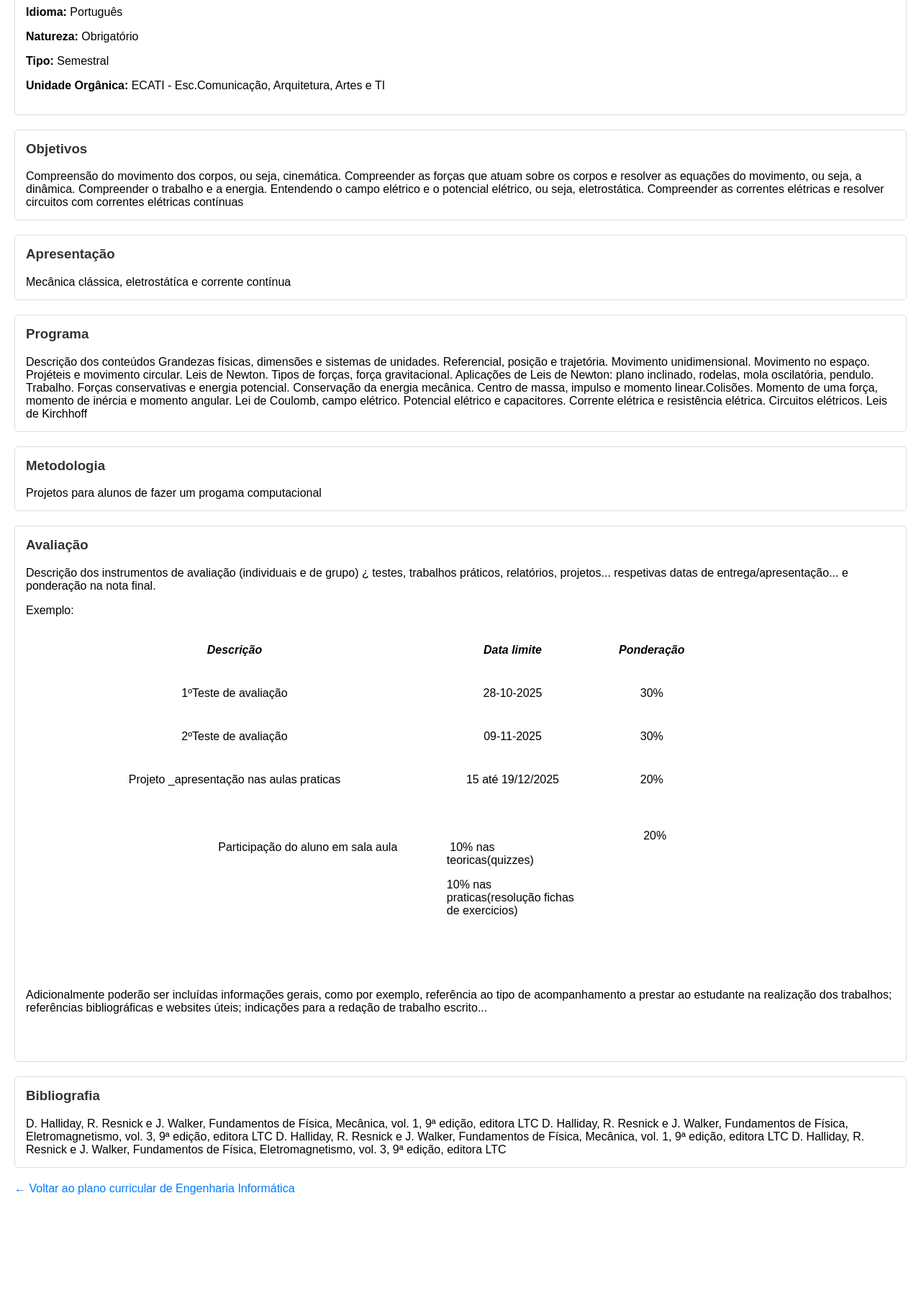
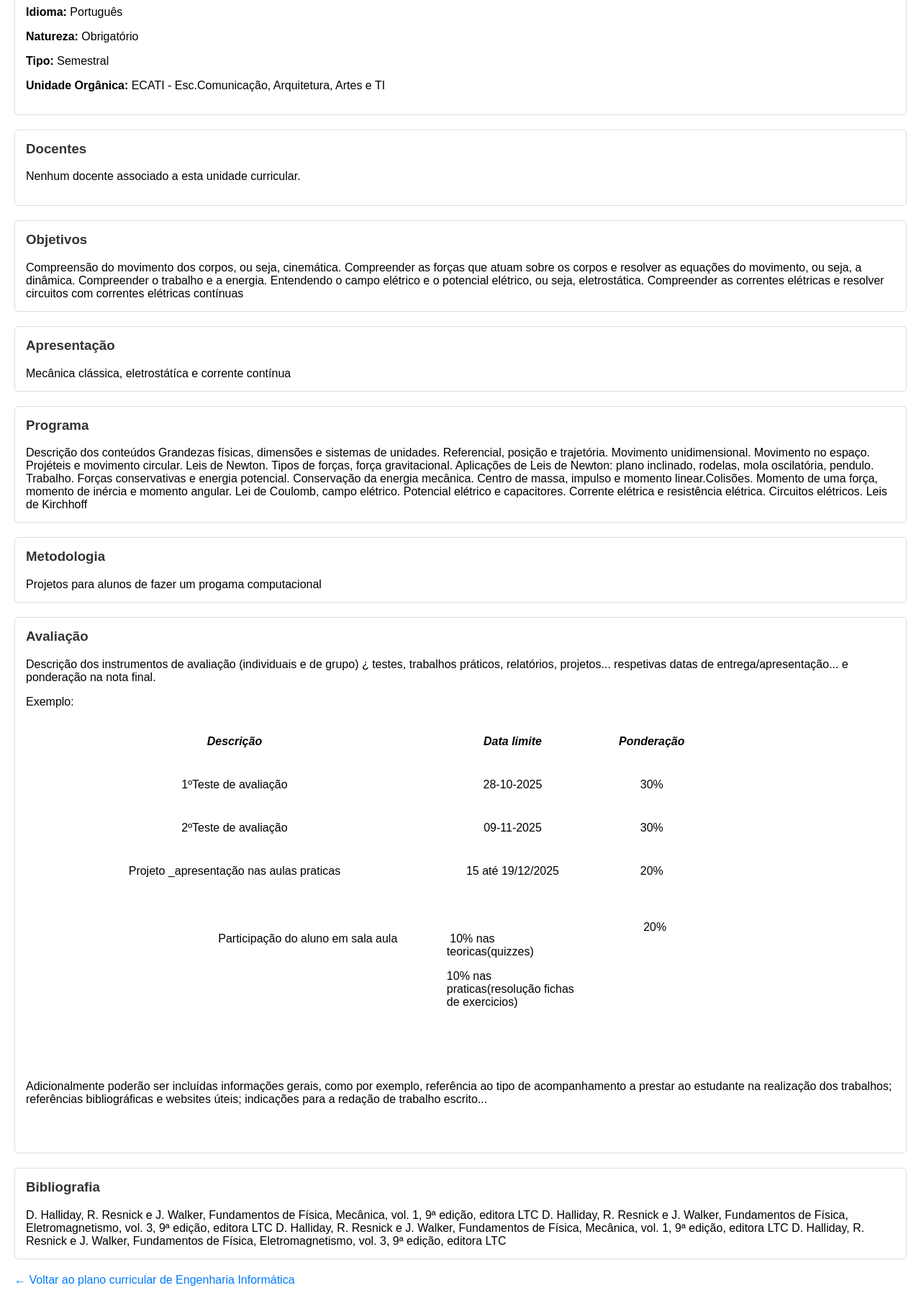
Before and after one commit to iduartemt/a22400561-PW, a Django app: page /uc/63/ in a window 1280 px wide. Shown: the part 265-2072 px from the top of the page at 72% size. Before the commit the page ends 1924 px from the top, so only its background shows below. Run offline with Django 5.2, Linux system fonts and the light colour scheme; data comes from the database, SQL or seed files in the repository; both versions use the stored data as it was after the commit.

Commit message:
feat: implement templates for curricular units listing and detailed view pages

```diff
--- a/portfolio/templates/portfolio/uc_detail.html
+++ b/portfolio/templates/portfolio/uc_detail.html
@@ -25,6 +25,23 @@
         {% if uc.nature %}<p><strong>Natureza:</strong> {{ uc.nature }}</p>{% endif %}
         {% if uc.type %}<p><strong>Tipo:</strong> {{ uc.type }}</p>{% endif %}
         {% if uc.organic_unit %}<p><strong>Unidade Orgânica:</strong> {{ uc.organic_unit }}</p>{% endif %}
+    </div>
+
+    <div class="section">
+        <h3>Docentes</h3>
+        {% if uc.docentes.all %}
+            <ul style="padding-left: 20px; line-height: 1.6;">
+                {% for docente in uc.docentes.all %}
+                    <li>
+                        <strong>{{ docente.nome }}</strong>
+                        {% if docente.degree %}<span style="color: #666;"> ({{ docente.degree }})</span>{% endif %}
+                        {% if docente.email %} - 📧 <a href="mailto:{{ docente.email }}">{{ docente.email }}</a>{% endif %}
+                    </li>
+                {% endfor %}
+            </ul>
+        {% else %}
+            <p>Nenhum docente associado a esta unidade curricular.</p>
+        {% endif %}
     </div>
 
     {% if uc.objectives %}
--- a/portfolio/templates/portfolio/ucs.html
+++ b/portfolio/templates/portfolio/ucs.html
@@ -58,6 +58,11 @@
             <span class="ects">({{ uc.ects }} ECTS)</span>
             {% if uc.semestre == 1 %} - 1º Semestre {% elif uc.semestre == 2 %} - 2º Semestre {% endif %}
             {% if uc.nature %} - {{ uc.nature }} {% endif %}
+            {% if uc.docentes.all %}
+                <span style="color: #666; font-size: 0.85em; font-style: italic;">
+                    - Docente(s): {% for doc in uc.docentes.all %}{{ doc.nome }}{% if not forloop.last %}, {% endif %}{% endfor %}
+                </span>
+            {% endif %}
         </div>
         {% endfor %}
     </div>
```
Also changed, not shown: db.sqlite3.
